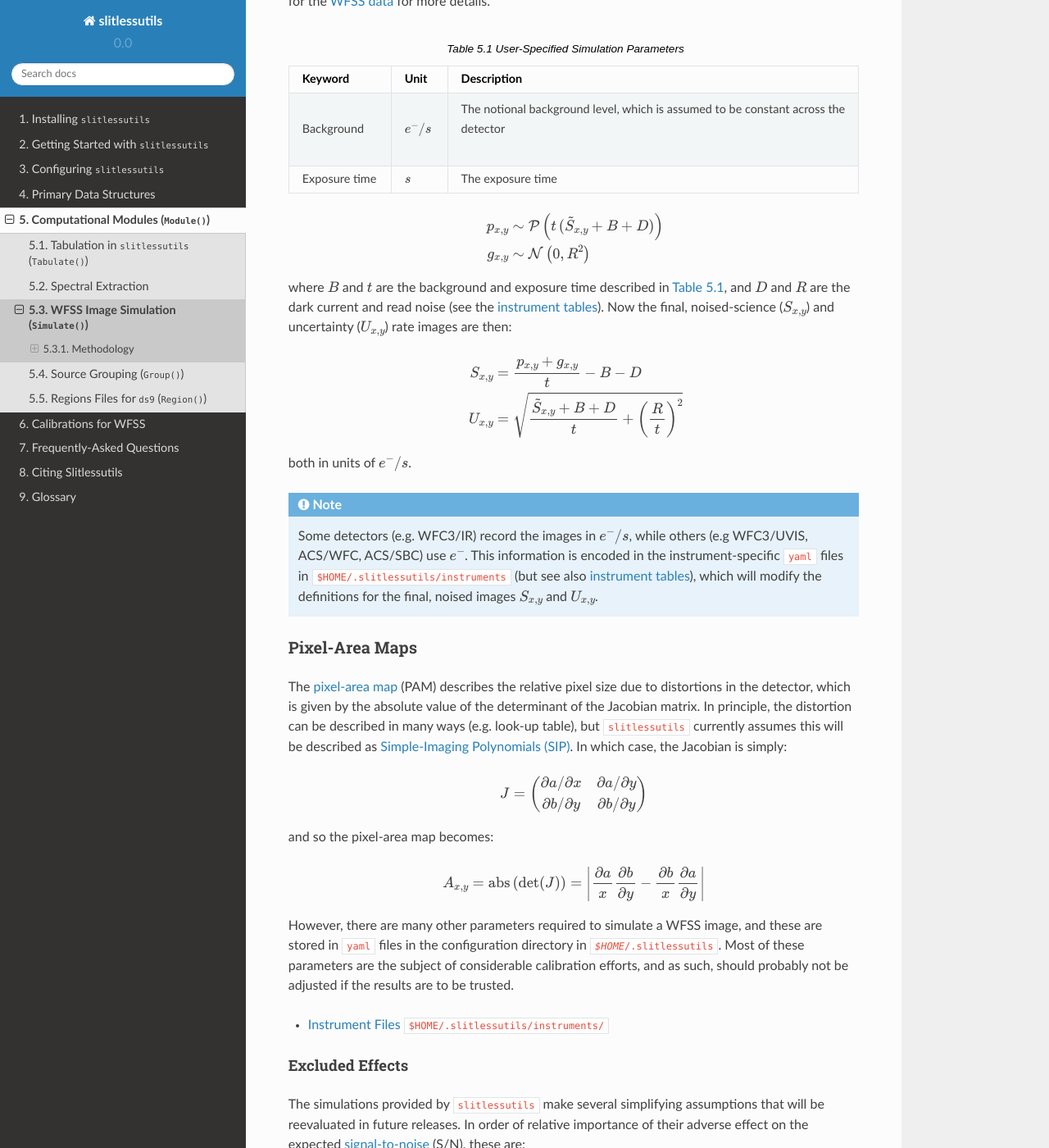
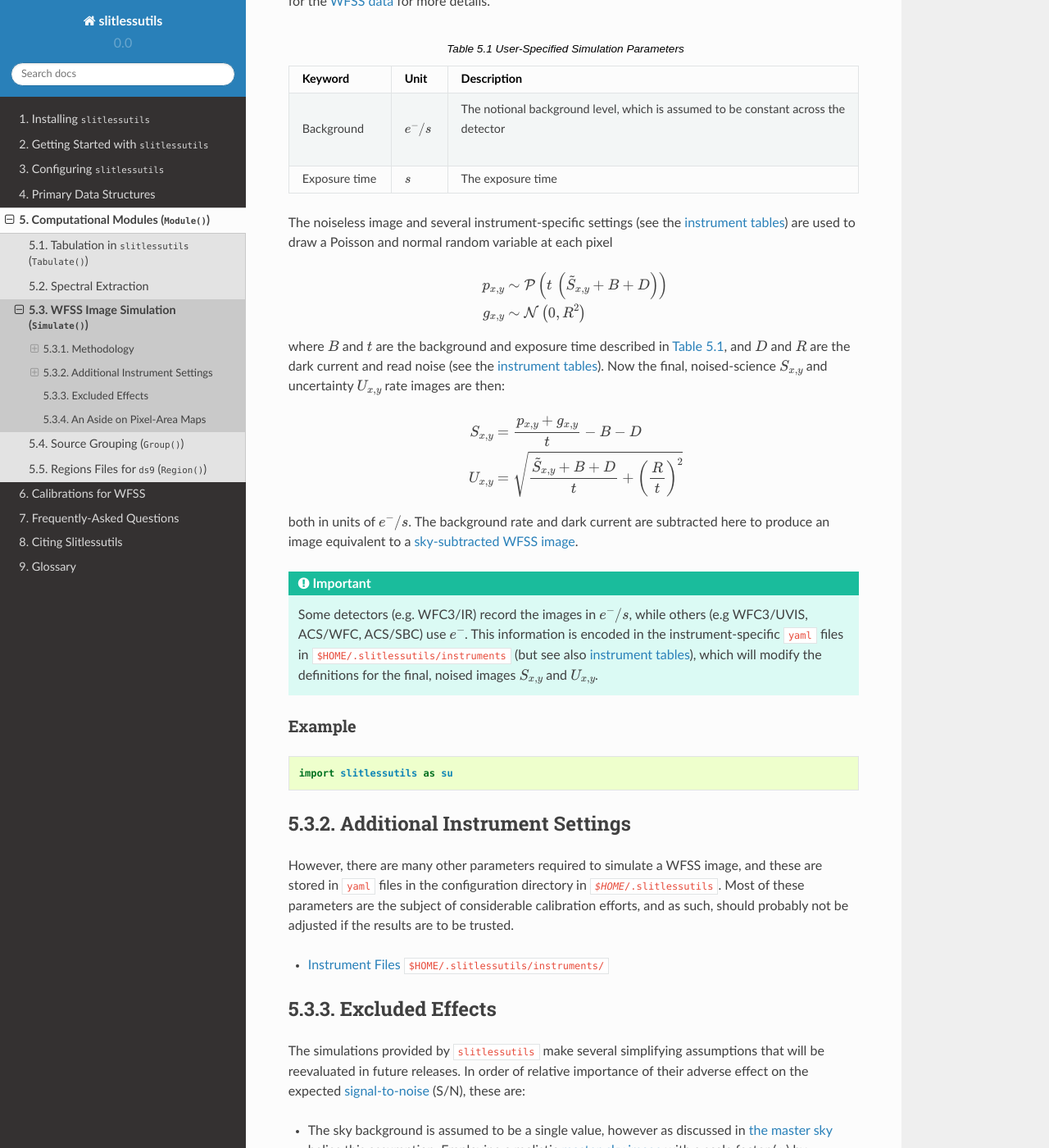
Before and after one commit to spacetelescope/slitlessutils, a Sphinx documentation site: the page built from docs/simulation.rst, in a window 1280 px wide and 1400 px high, scrolled down 886 px. Shown: the whole window at 82% size. Built offline with Sphinx 7.4.7 and the Read the Docs theme 2.0.0, drawn with Linux system fonts in a browser that asks for light colours; part of the change alters nothing that is shown; some of the changed text lies outside the part shown.

Commit message:
tweaking finalized version

```diff
--- a/docs/simulation.rst
+++ b/docs/simulation.rst
@@ -19,10 +19,10 @@ The current implementation will *only* simulate the signal from the sources, but
          + For each :term:`direct imaging` pixel :math:`(x_d,y_d)` in the source:
             * load the PDT from the :class:`~slitlessutils.tables.PDTFile()`
             * append to a list
-         + multiply the fractional pixel :math:`a_{x,y}` from the PDTs by :doc:`wavelength-dependent flat-field <calib>` :math:`F_{x,y}(\lambda)`, :doc:`sensitivity curve <calib>` :math:`s(\lambda)`, :term:`pixel-area map` :math:`A_{x,y}` (:ref:`see more below <pam>`), and the source spectrum :math:`f(\lambda)`
+         + multiply the fractional pixel :math:`a_{x,y}` from the PDTs by :doc:`wavelength-dependent flat-field <calib>` :math:`F_{x,y}(\lambda)`, :doc:`sensitivity curve <calib>` :math:`T(\lambda)`, :term:`pixel-area map` :math:`A_{x,y}` (:ref:`see more below <pam>`), and the source spectrum :math:`f(\lambda)`
 
          .. math::
-            s_{x,y,l} = a_{x,y}\,F_{x,y}(\lambda)\,\mathcal{S}(\lambda)\,f(\lambda)\, A_{x,y}
+            s_{x,y,l} = a_{x,y}\,F_{x,y}(\lambda)\,T(\lambda)\,f(\lambda)\, A_{x,y}
 
          + decimate the list of PDTs over the wavelength index (:math:`l`)
          + sum this decimated list into to noiseless science image:
@@ -49,16 +49,16 @@ To add noise to this noiseless image, ``slitlessutils`` requires two additional
      - The exposure time
 
 
-
+The noiseless image and several instrument-specific settings (see the :doc:`instrument tables <instrumentfiles>`) are used to draw a Poisson and normal random variable at each pixel
 
 .. math::
 
   \begin{eqnarray}
-    p_{x,y} &\sim& \mathcal{P}\left(t\,(\tilde{S}_{x,y}+B+D)\right)\\
+    p_{x,y} &\sim& \mathcal{P}\left(t\,\left(\tilde{S}_{x,y}+B+D\right)\right)\\
     g_{x,y} &\sim& \mathcal{N}\left(0,R^2\right)
   \end{eqnarray}
 
-where :math:`B` and :math:`t` are the background and exposure time described in :numref:`usertab`, and :math:`D` and :math:`R` are the dark current and read noise (see the :doc:`instrument tables <instrumentfiles>`). Now the final, noised-science (:math:`S_{x,y}`) and uncertainty (:math:`U_{x,y}`) rate images are then:
+where :math:`B` and :math:`t` are the background and exposure time described in :numref:`usertab`, and :math:`D` and :math:`R` are the dark current and read noise (see the :doc:`instrument tables <instrumentfiles>`). Now the final, noised-science :math:`S_{x,y}` and uncertainty :math:`U_{x,y}` rate images are then:
 
 .. math::
 
@@ -67,18 +67,53 @@ where :math:`B` and :math:`t` are the background and exposure time described in
     U_{x,y} &=& \sqrt{\frac{\tilde{S}_{x,y} + B + D}{t}+ \left(\frac{R}{t}\right)^2}
   \end{eqnarray}
 
-both in units of :math:`e^-/s`.
+both in units of :math:`e^-/s`.  The background rate and dark current are subtracted here to produce an image equivalent to a :doc:`sky-subtracted WFSS image <background>`.
 
-.. note::
+.. important::
   Some detectors (e.g. WFC3/IR) record the images in :math:`e^-/s`, while others (e.g WFC3/UVIS, ACS/WFC, ACS/SBC) use :math:`e^-`.  This information is encoded in the instrument-specific ``yaml`` files in :file:`$HOME/.slitlessutils/instruments` (but see also :doc:`instrument tables <instrumentfiles>`), which will modify the definitions for the final, noised images :math:`S_{x,y}` and :math:`U_{x,y}`.
 
 
 
+Example
+^^^^^^^
+
+.. code:: python
+
+  import slitlessutils as su
+
+
+
+
+Additional Instrument Settings
+------------------------------
+However, there are many other parameters required to simulate a WFSS image, and these are stored in ``yaml`` files in the configuration directory in :file:`{$HOME}/.slitlessutils`.  Most of these parameters are the subject of considerable calibration efforts, and as such, should probably not be adjusted if the results are to be trusted.
+
+.. toctree::
+  :titlesonly:
+  :maxdepth: 1
+
+  instrumentfiles.rst
+
+
+
+Excluded Effects
+----------------
+
+The simulations provided by ``slitlessutils`` make several simplifying assumptions that will be reevaluated in future releases.  In order of relative importance of their adverse effect on the expected :term:`signal-to-noise` (S/N), these are:
+
+* The sky background is assumed to be a single value, however as discussed in :doc:`the master sky <background>` belies this assumption.  Employing a realistic :term:`master-sky image` with a scale factor (:math:`\alpha`) by modifying the source/uncertainty equations to have :math:`B\rightarrow \alpha\,B_{x,y}`, where :math:`\alpha` becomes the tunable parameter to be set by the user.  This assumption will give the illusion of a constant S/N over the detector, but the deviations from constant will depend on the how adopted level compares to the (large-scale) variations in the :term:`master-sky image`. Therefore this may introduce small systematic biases based on the position of the sources.
+
+* The DQA is assumed to have no bad pixels flagged, which effectively *overestimates* the number of valid science pixels and perhaps slightly the S/N.
+
+* The dark current and read noise are assumed to be a single values that applies uniformly to *all* pixels, yet real detectors may have pixel-to-pixel variations.  Like the sky-background issue, this may introduce weak systematic, spatial biases.
+
+* The :term:`attitude` is set by the user and assumed to be noiseless, but in practice there are systematic uncertainties in the accuracy of the :term:`world-coordinate system` (WCS).  In general, errors in the WCS result in a systematic wavelength shift (sometimes called the *wavelength zeropoint*) and/or flux losses.  However `Ryan, Casertano, & Pirzkal (2018) <https://ui.adsabs.harvard.edu/abs/2018PASP..130c4501R/abstract>`_ show that these effects are very small compared for most HST observations and negligible compared to the spectro-photometric noise.
+
 
 .. _pam:
 
-Pixel-Area Maps
-~~~~~~~~~~~~~~~
+An Aside on Pixel-Area Maps
+---------------------------
 
 The :term:`pixel-area map` (PAM) describes the relative pixel size due to distortions in the detector, which is given by the absolute value of the determinant of the Jacobian matrix.  In principle, the distortion can be described in many ways (e.g. look-up table), but ``slitlessutils`` currently assumes this will be described as `Simple-Imaging Polynomials (SIP) <https://docs.astropy.org/en/stable/wcs/note_sip.html>`_.  In which case, the Jacobian is simply:
 
@@ -91,29 +126,4 @@ and so the pixel-area map becomes:
 
 .. math::
 
-  A_{x,y} = \mathrm{abs}\left(\det(J)\right) = \left|\frac{\partial a}{x}\frac{\partial b}{\partial y} - \frac{\partial b}{x}\frac{\partial a}{\partial y}\right|
-
-
-However, there are many other parameters required to simulate a WFSS image, and these are stored in ``yaml`` files in the configuration directory in :file:`{$HOME}/.slitlessutils`.  Most of these parameters are the subject of considerable calibration efforts, and as such, should probably not be adjusted if the results are to be trusted.
-
-.. toctree::
-  :titlesonly:
-  :maxdepth: 1
-
-  instrumentfiles.rst
-
-
-
-
-Excluded Effects
-^^^^^^^^^^^^^^^^
-
-The simulations provided by ``slitlessutils`` make several simplifying assumptions that will be reevaluated in future releases.  In order of relative importance of their adverse effect on the expected :term:`signal-to-noise` (S/N), these are:
-
-* The sky background is assumed to be a single value, however as discussed in :doc:`the master sky <background>` belies this assumption.  Employing a realistic :term:`master-sky image` with a scale factor (:math:`\alpha`) by modifying the source/uncertainty equations to have :math:`B\rightarrow \alpha\,B_{x,y}`, where :math:`\alpha` becomes the tunable parameter to be set by the user.  This assumption will give the illusion of a constant S/N over the detector, but the deviations from constant will depend on the how adopted level compares to the (large-scale) variations in the :term:`master-sky image`. Therefore this may introduce small systematic biases based on the position of the sources.
-
-* The DQA is assumed to have no bad pixels flagged, which effectively *overestimates* the number of valid science pixels and perhaps slightly the S/N.
-
-* The dark current and read noise are assumed to be a single values that applies uniformly to *all* pixels, yet real detectors may have pixel-to-pixel variations.  Like the sky-background issue, this may introduce weak systematic, spatial biases.
-
-* The :term:`attitude` is set by the user and assumed to be noiseless, but in practice there are systematic uncertainties in the accuracy of the :term:`world-coordinate system` (WCS).  In general, errors in the WCS result in a systematic wavelength shift (sometimes called the *wavelength zeropoint*) and/or flux losses.  However `Ryan, Casertano, & Pirzkal (2018) <https://ui.adsabs.harvard.edu/abs/2018PASP..130c4501R/abstract>`_ show that these effects are very small compared for most HST observations and negligible compared to the spectro-photometric noise.
+  A_{x,y} = \left|\frac{\partial a}{\partial x}\frac{\partial b}{\partial y} - \frac{\partial b}{\partial x}\frac{\partial a}{\partial y}\right|
```
